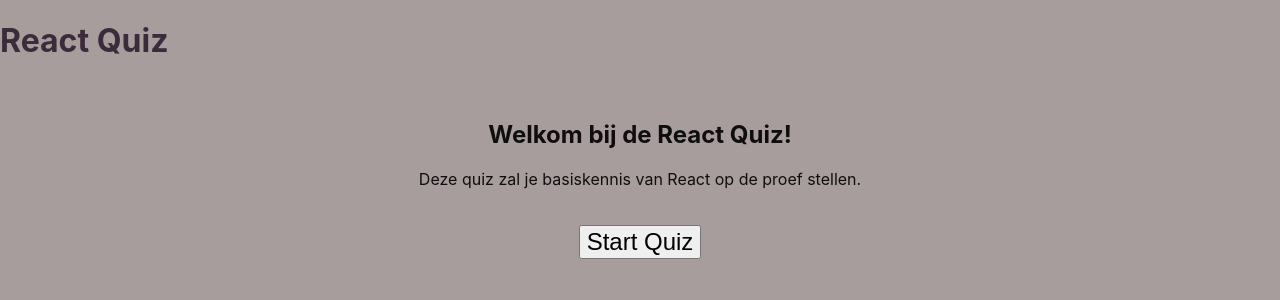
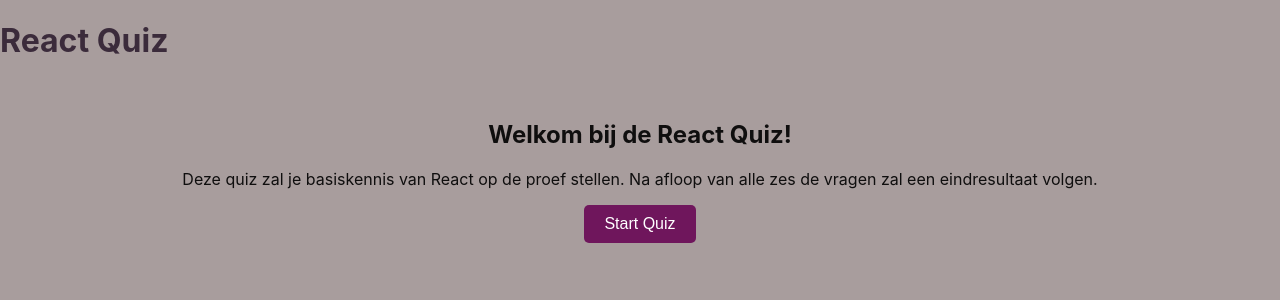
Before and after one commit to Melanforsaken/ReactQuiz2, a React (Create React App) app: page / in a window 1280 px wide. Shown: the top 300 px of the page. Built offline with nearby package versions, Linux system fonts and the light colour scheme.

Commit message:
het beoogde resultaat verkregen van de opgemaakte start button, zodat deze vast staat onder de tekst

```diff
--- a/src/App.css
+++ b/src/App.css
@@ -48,3 +48,19 @@
 .quiz-options input[type="radio"]:checked {
   background-color: #496084;
 }
+
+.start-button {
+    position: sticky;
+    padding: 10px 20px;
+    background-color: #6f165c;
+    color: white;
+    border: none;
+    border-radius: 5px;
+    font-size: 16px;
+    cursor: pointer;
+    transition: background-color 0.3s;
+}
+
+.start-button:hover {
+    background-color: #3693df;
+}
--- a/src/App.js
+++ b/src/App.js
@@ -20,9 +20,9 @@ function App() {
             <Route path="/" element={
               <div style={{ textAlign: 'center' }}>
                 <h2>Welkom bij de React Quiz!</h2>
-                <p>Deze quiz zal je basiskennis van React op de proef stellen.</p>
+                <p>Deze quiz zal je basiskennis van React op de proef stellen. Na afloop van alle zes de vragen zal een eindresultaat volgen.</p>
                 <Link to="/first-page">
-                  <button style={{ fontSize: '24px', marginTop: '20px' }}>
+                   <button className="start-button">
                     Start Quiz
                   </button>
                 </Link>
```
